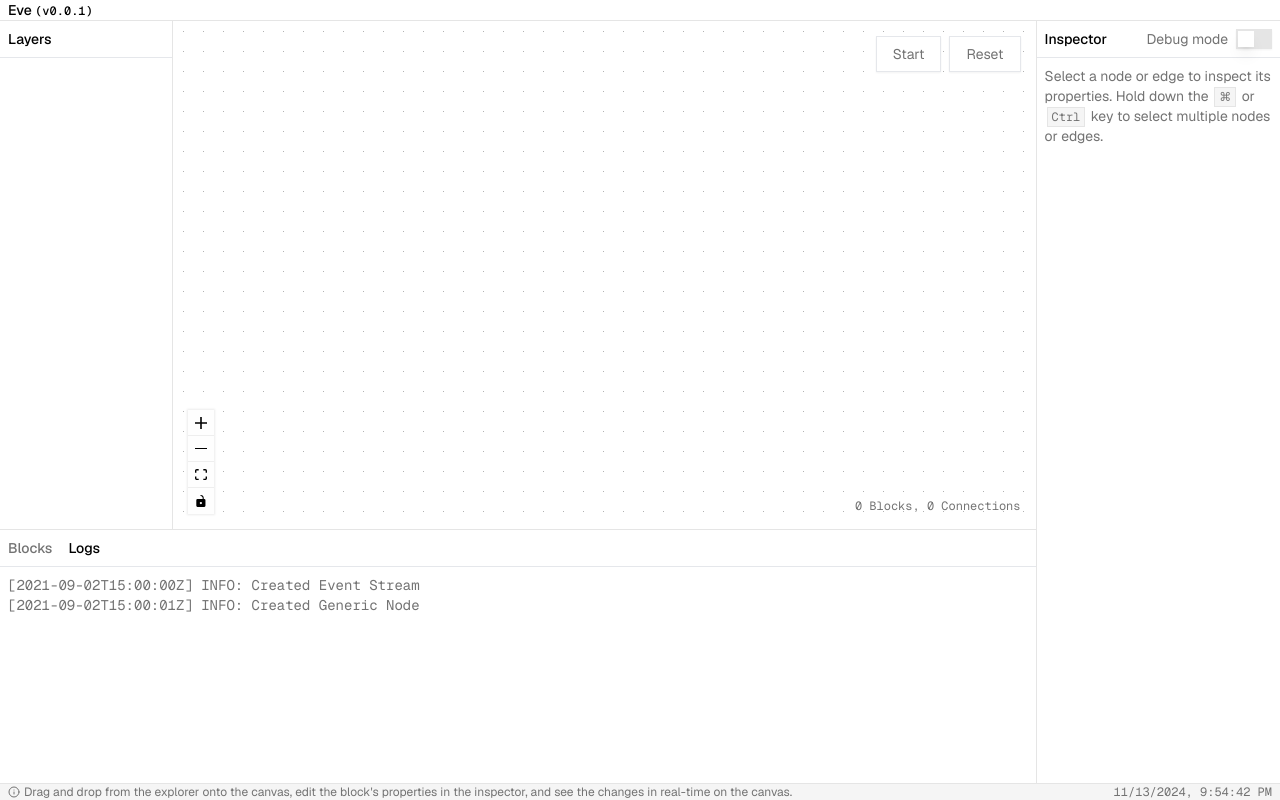
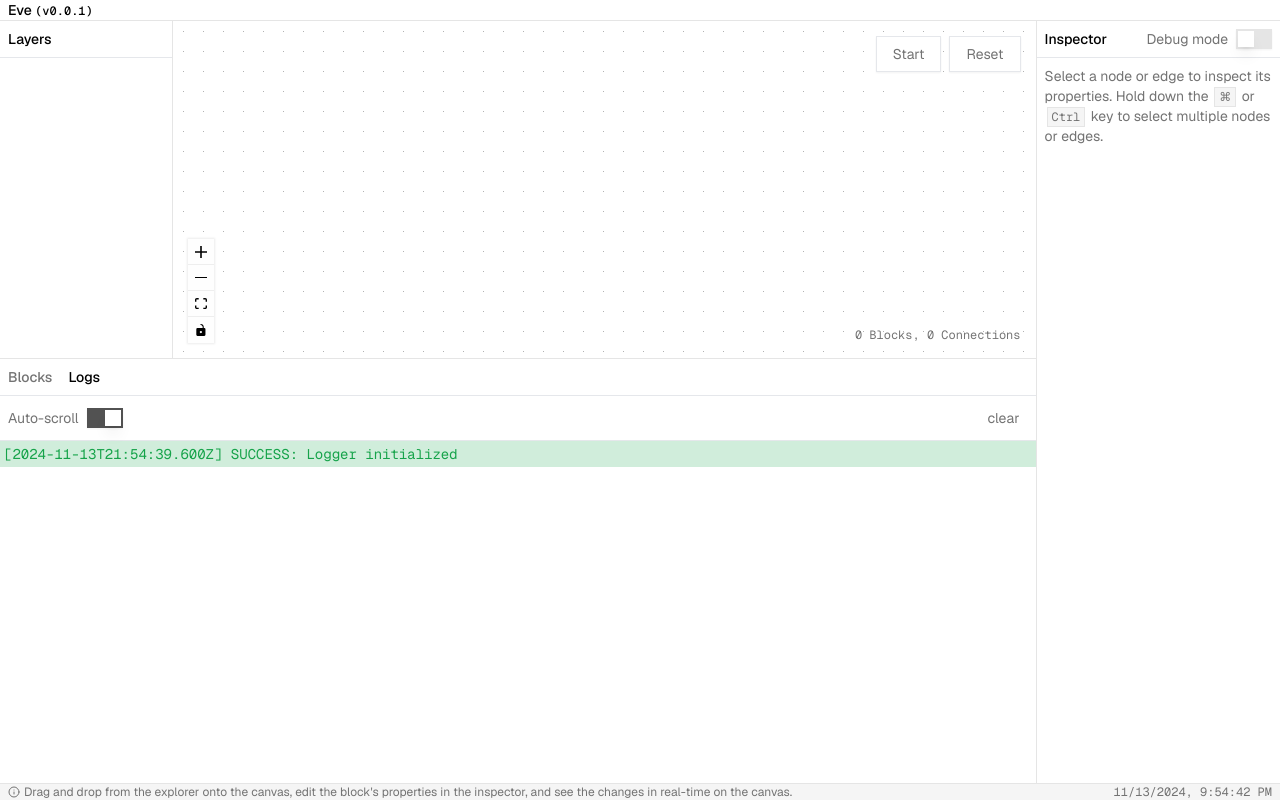
Before and after one commit to PwnFunction/eve, a Next.js app: page / in a window 1280 px wide. Both pictures are taken after a click on the element "Logs". Built offline with nearby package versions, Linux system fonts and the light colour scheme.

Commit message:
feat: added log component and logger util

```diff
--- a/src/components/explorer.tsx
+++ b/src/components/explorer.tsx
@@ -4,6 +4,7 @@ import { styles } from "@/lib/styles/layout";
 import { cn } from "@/lib/utils/class";
 import { useState } from "react";
 import { defaultNodePrefs } from "./blocks";
+import Logs from "./logs";
 
 /**
  * Explorer component
@@ -82,13 +83,3 @@ export const Explorer = () => {
     </section>
   );
 };
-
-const Logs = () => {
-  return (
-    <div className="flex-1 p-2 font-mono text-neutral-500">
-      <pre>
-        {`[2021-09-02T15:00:00Z] INFO: Created Event Stream\n[2021-09-02T15:00:01Z] INFO: Created Generic Node`}
-      </pre>
-    </div>
-  );
-};
--- /dev/null
+++ b/src/components/logs.tsx
@@ -0,0 +1,186 @@
+import {
+  Tooltip,
+  TooltipContent,
+  TooltipProvider,
+  TooltipTrigger,
+} from "@/components/ui/tooltip";
+import { CustomEvents } from "@/lib/constants/custom-events";
+import { useEffect, useRef, useState } from "react";
+import { ScrollArea } from "./ui/scroll-area";
+import { Switch } from "./ui/switch";
+
+const LogLevel = {
+  INFO: "INFO",
+  WARNING: "WARNING",
+  ERROR: "ERROR",
+  SUCCESS: "SUCCESS",
+} as const;
+
+type LogEntry = {
+  timestamp: string;
+  level: keyof typeof LogLevel;
+  message: string;
+  details?: Record<string, any>;
+};
+
+const Logs = () => {
+  const [logs, setLogs] = useState<LogEntry[]>([]);
+  const [autoScroll, setAutoScroll] = useState(true);
+  const scrollAreaRef = useRef<HTMLDivElement>(null);
+
+  const createLogEntry = (
+    level: keyof typeof LogLevel,
+    message: string,
+    details?: Record<string, any>,
+  ): LogEntry => ({
+    timestamp: new Date().toISOString(),
+    level,
+    message,
+    details,
+  });
+
+  const handleCustomEvent = (event: Event) => {
+    const customEvent = event as CustomEvent;
+    const eventType = event.type as CustomEvents;
+    const details = customEvent.detail;
+
+    let logEntry: LogEntry;
+
+    // Special handling for direct log events
+    if (eventType === CustomEvents.Log) {
+      logEntry = createLogEntry(
+        details.level || "INFO",
+        details.message,
+        details.details,
+      );
+    } else {
+      // Handle other custom events
+      switch (eventType) {
+        case CustomEvents.CreateNode:
+          logEntry = createLogEntry(
+            "SUCCESS",
+            `Created node of type: ${details.type}`,
+            details,
+          );
+          break;
+        case CustomEvents.DeleteNode:
+          logEntry = createLogEntry(
+            "INFO",
+            `Deleted node: ${details.nodeId}`,
+            details,
+          );
+          break;
+        case CustomEvents.FocusNode:
+          logEntry = createLogEntry(
+            "INFO",
+            `Focused node: ${details.nodeId}`,
+            details,
+          );
+          break;
+        case CustomEvents.RemoveConnections:
+          logEntry = createLogEntry(
+            "INFO",
+            `Removed connections for node: ${details.nodeId}`,
+            details,
+          );
+          break;
+        default:
+          logEntry = createLogEntry("INFO", `Event: ${eventType}`, details);
+      }
+    }
+
+    setLogs((prevLogs) => [...prevLogs, logEntry]);
+  };
+
+  useEffect(() => {
+    // Add listeners for all custom events
+    Object.values(CustomEvents).forEach((eventName) => {
+      window.addEventListener(eventName, handleCustomEvent);
+    });
+
+    // Initial log entry
+    setLogs([createLogEntry("SUCCESS", "Logger initialized")]);
+
+    return () => {
+      // Clean up listeners
+      Object.values(CustomEvents).forEach((eventName) => {
+        window.removeEventListener(eventName, handleCustomEvent);
+      });
+    };
+  }, []);
+
+  useEffect(() => {
+    if (autoScroll && scrollAreaRef.current) {
+      const scrollContainer = scrollAreaRef.current.querySelector(
+        "[data-radix-scroll-area-viewport]",
+      );
+      if (scrollContainer) {
+        scrollContainer.scrollTop = scrollContainer.scrollHeight;
+      }
+    }
+  }, [logs, autoScroll]);
+
+  const getLevelColor = (level: keyof typeof LogLevel) => {
+    switch (level) {
+      case "ERROR":
+        return "bg-red-600/20 hover:bg-red-600/30 text-red-600 hover:border-red-600/60";
+      case "WARNING":
+        return "bg-amber-600/20 hover:bg-amber-600/30 text-amber-600 hover:border-amber-600/60";
+      case "SUCCESS":
+        return "bg-green-600/20 hover:bg-green-600/30 text-green-600 hover:border-green-600/60";
+      default:
+        return "bg-neutral-50 hover:bg-neutral-100 text-neutral-500 hover:border-neutral-200";
+    }
+  };
+
+  const clearLogs = () => setLogs([]);
+
+  return (
+    <div className="flex h-full flex-col">
+      <div className="flex items-center justify-between border-b p-2">
+        <div className="flex items-center space-x-4">
+          <label className="flex items-center space-x-2">
+            <span className="text-sm text-neutral-500">Auto-scroll</span>
+            <Switch checked={autoScroll} onCheckedChange={setAutoScroll} />
+          </label>
+        </div>
+
+        <TooltipProvider>
+          <Tooltip delayDuration={0}>
+            <TooltipTrigger>
+              <button
+                onClick={clearLogs}
+                className="px-2 py-1 text-sm text-neutral-500 hover:bg-neutral-100"
+              >
+                clear
+              </button>
+            </TooltipTrigger>
+            <TooltipContent>Clear logs</TooltipContent>
+          </Tooltip>
+        </TooltipProvider>
+      </div>
+
+      <ScrollArea
+        ref={scrollAreaRef}
+        className="h-[342px] w-full cursor-default font-mono text-sm"
+      >
+        {logs.map((log, index) => (
+          <div
+            key={index}
+            className={`whitespace-pre-wrap px-1 py-0.5 ${getLevelColor(log.level)} border-y border-transparent`}
+          >
+            [{log.timestamp}] {log.level}: {log.message}
+            {log.details && Object.keys(log.details).length > 0 && (
+              <>
+                {"\n"}
+                {JSON.stringify(log.details, null, 2)}
+              </>
+            )}
+          </div>
+        ))}
+      </ScrollArea>
+    </div>
+  );
+};
+
+export default Logs;
--- a/src/components/ui/switch.tsx
+++ b/src/components/ui/switch.tsx
@@ -11,7 +11,7 @@ const Switch = React.forwardRef<
 >(({ className, ...props }, ref) => (
   <SwitchPrimitives.Root
     className={cn(
-      "peer inline-flex h-5 w-9 shrink-0 cursor-pointer items-center border-2 border-transparent bg-neutral-200 shadow-sm transition-colors focus-visible:outline-none focus-visible:ring-2 focus-visible:ring-offset-2 focus-visible:ring-offset-black disabled:cursor-not-allowed disabled:opacity-50 data-[state=checked]:bg-black",
+      "peer inline-flex h-5 w-9 shrink-0 cursor-pointer items-center border-2 border-transparent bg-neutral-200 shadow-sm transition-colors focus-visible:outline-none focus-visible:ring-2 focus-visible:ring-offset-2 focus-visible:ring-offset-black disabled:cursor-not-allowed disabled:opacity-50 data-[state=checked]:bg-neutral-600",
       className,
     )}
     {...props}
--- a/src/hooks/use-flow-construction.tsx
+++ b/src/hooks/use-flow-construction.tsx
@@ -1,3 +1,4 @@
+import { logger } from "@/lib/utils/logger";
 import { RXRuntime } from "@/lib/vm/runtime";
 import { type Edge, type Node } from "@xyflow/react";
 import { useCallback, useEffect, useRef, useState } from "react";
@@ -111,7 +112,7 @@ export const useFlowConstruction = ({
         prevEdgesRef.current = edges;
       } catch (error) {
         if (error instanceof Error) {
-          console.error("Build Error:", error.message);
+          logger.error("Failed to build flow", { reason: error.message });
         }
       }
     }
--- a/src/lib/constants/custom-events.ts
+++ b/src/lib/constants/custom-events.ts
@@ -1,6 +1,10 @@
 export enum CustomEvents {
+  // Node events
   CreateNode = "createNode",
   DeleteNode = "deleteNode",
   FocusNode = "focusNode",
   RemoveConnections = "removeConnections",
+
+  // Editor events
+  Log = "log",
 }
--- /dev/null
+++ b/src/lib/utils/logger.ts
@@ -0,0 +1,65 @@
+import { CustomEvents } from "../constants/custom-events";
+
+type LogLevel = "INFO" | "WARNING" | "ERROR" | "SUCCESS";
+
+export const logger = {
+  log: (message: string, details?: Record<string, any>) => {
+    window.dispatchEvent(
+      new CustomEvent(CustomEvents.Log, {
+        detail: {
+          level: "INFO",
+          message,
+          details,
+        },
+      }),
+    );
+  },
+
+  warn: (message: string, details?: Record<string, any>) => {
+    window.dispatchEvent(
+      new CustomEvent(CustomEvents.Log, {
+        detail: {
+          level: "WARNING",
+          message,
+          details,
+        },
+      }),
+    );
+  },
+
+  error: (message: string, details?: Record<string, any>) => {
+    window.dispatchEvent(
+      new CustomEvent(CustomEvents.Log, {
+        detail: {
+          level: "ERROR",
+          message,
+          details,
+        },
+      }),
+    );
+  },
+
+  success: (message: string, details?: Record<string, any>) => {
+    window.dispatchEvent(
+      new CustomEvent(CustomEvents.Log, {
+        detail: {
+          level: "SUCCESS",
+          message,
+          details,
+        },
+      }),
+    );
+  },
+
+  custom: (level: LogLevel, message: string, details?: Record<string, any>) => {
+    window.dispatchEvent(
+      new CustomEvent(CustomEvents.Log, {
+        detail: {
+          level,
+          message,
+          details,
+        },
+      }),
+    );
+  },
+};
```
Also changed, not shown: src/lib/vm/runtime.ts (+15 -11 lines).
